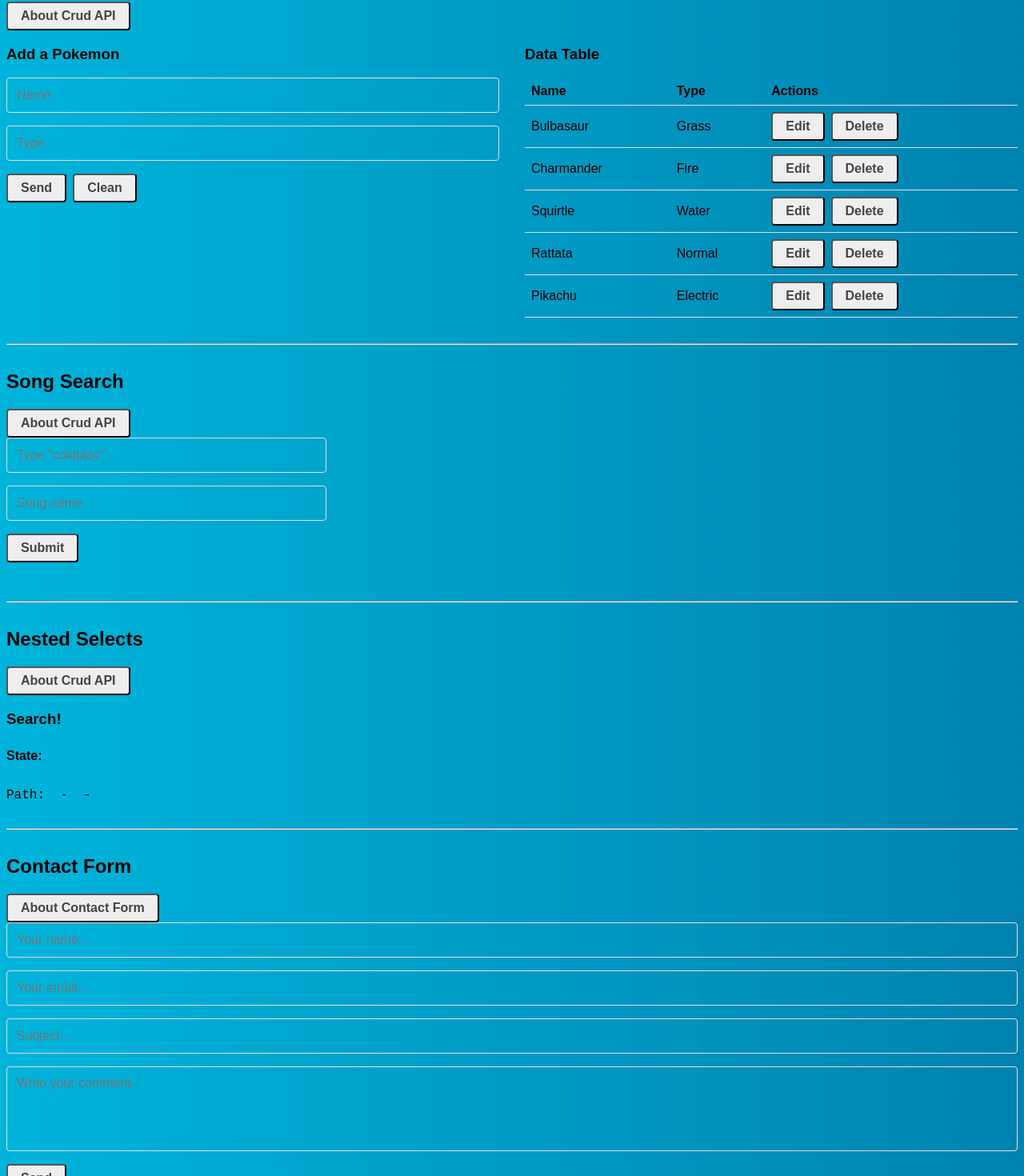
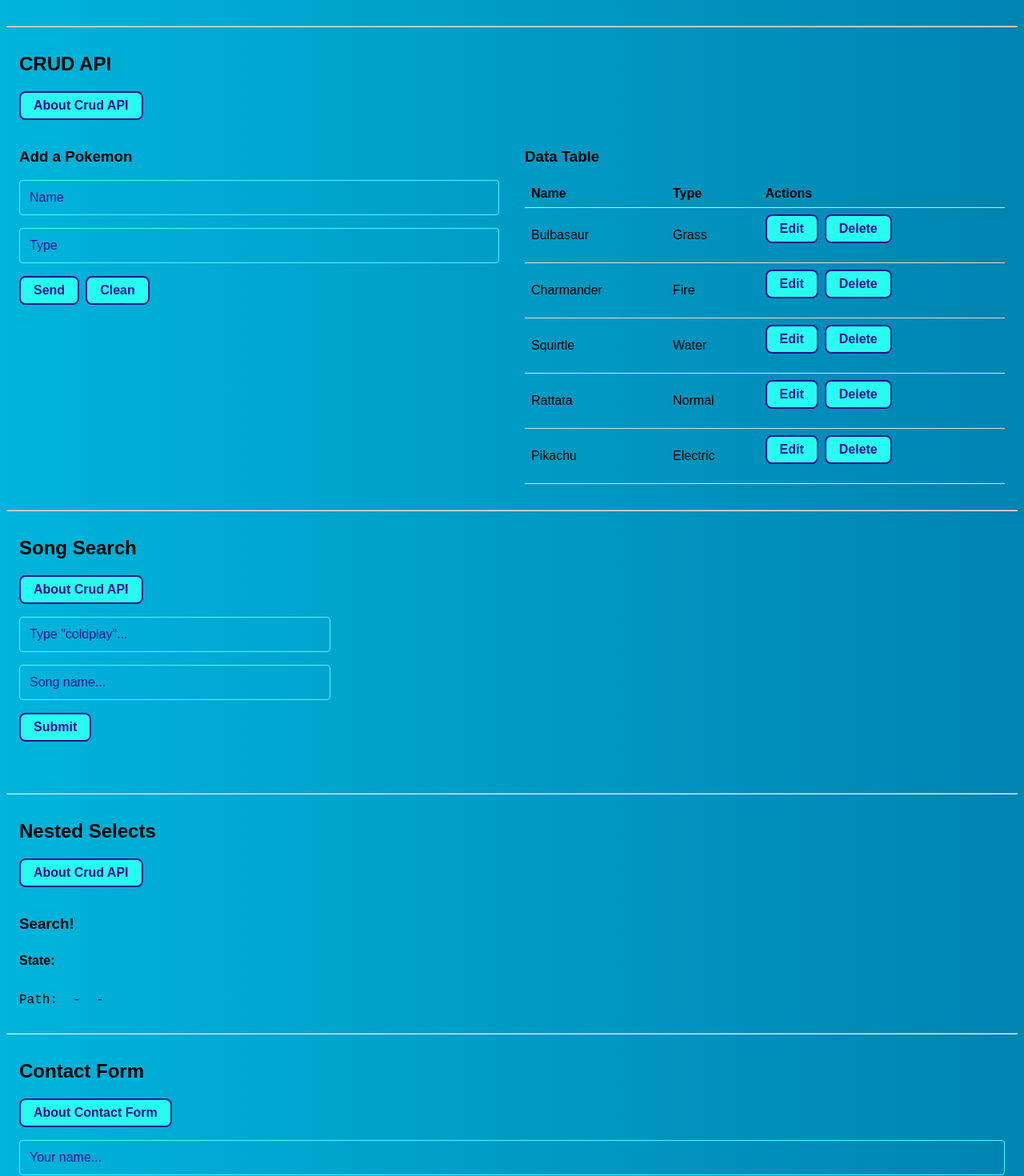
Before and after one commit to reche-git/02-React-Exercises, a React (Create React App) app: page / in a window 1280 px wide. Shown: the part 785-2255 px from the top of the page at 80% size. Built offline with nearby package versions, Linux system fonts and the light colour scheme; no server answers; data requests are answered from the project's data file.

Commit message:
margins on components

```diff
--- a/src/components/ContactForm.js
+++ b/src/components/ContactForm.js
@@ -62,7 +62,7 @@ const ContactForm = () => {
   const [isOpen, openModal, closeModal] = useModal(false);
 
   return (
-    <div>
+    <div className="ComponentContainer">
       <h2>Contact Form</h2>
       <button className="btn btn-primary btn-lg" onClick={openModal}>
         About Contact Form
--- a/src/components/CrudApi.js
+++ b/src/components/CrudApi.js
@@ -99,7 +99,7 @@ export const CrudApi = () => {
   };
 
   return (
-    <div>
+    <div className="ComponentContainer">
       <h2>CRUD API</h2>
 
       <button className="btn btn-primary btn-lg" onClick={openModal}>
--- a/src/components/CrudApp.js
+++ b/src/components/CrudApp.js
@@ -60,7 +60,7 @@ export const CrudApp = () => {
   };
 
   return (
-    <div>
+    <div className="ComponentContainer">
       <h2>CRUD App</h2>
       <button className="btn btn-primary btn-lg" onClick={openModal}>
         About Crud App
--- a/src/components/Modal.css
+++ b/src/components/Modal.css
@@ -54,7 +54,6 @@
   color: white;
   justify-content: center;
   align-items: center;
-  margin: 0;
 }
 
 .ExplinationModal h3 {
--- a/src/components/Modals.js
+++ b/src/components/Modals.js
@@ -12,7 +12,7 @@ const Modals = () => {
   const [isOpenPortal, openModalPortal, closeModalPortal] = useModal(false);
 
   return (
-    <div>
+    <div className="ComponentContainer">
       <h2>Modals</h2>
       <button onClick={openModal1}>Modal 1</button>
       <Modal isOpen={isOpenModal1} closeModal={closeModal1}>
@@ -26,7 +26,17 @@ const Modals = () => {
           </p>
           <p>In this first section you will find:</p>
           <ul>
-            <li>A simple use of hooks to create a Modal</li>
+            <li>
+              A simple use of hooks to create a Modal{" "}
+              <a
+                href="https://github.com/reche-git/02-React-Exercises/tree/master/src/hooks"
+                rel="noreferrer"
+                target="_blank"
+              >
+                (check them on Github){" "}
+              </a>
+              .
+            </li>
             <li>
               How simple is to pass components inside Modals. Modal Contact and
               Modal Song do that!
--- a/src/components/SelectsAnidados.js
+++ b/src/components/SelectsAnidados.js
@@ -10,7 +10,7 @@ export const SelectsAnidados = () => {
   const [isOpen, openModal, closeModal] = useModal(false);
 
   return (
-    <div>
+    <div className="ComponentContainer">
       <h2>Nested Selects</h2>
       <button className="btn btn-primary btn-lg" onClick={openModal}>
         About Crud API
--- a/src/components/SongSearch.js
+++ b/src/components/SongSearch.js
@@ -53,7 +53,7 @@ export const SongSearch = () => {
   };
 
   return (
-    <div>
+    <div className="ComponentContainer">
       <h2>Song Search</h2>
 
       <button className="btn btn-primary btn-lg" onClick={openModal}>
--- a/src/index.css
+++ b/src/index.css
@@ -12,10 +12,14 @@ html {
   box-sizing: inherit;
 }
 
+.ComponentContainer {
+  margin: 1rem;
+}
+
 input[type="text"],
 input[type="email"],
 textarea {
-  border: thin solid #dedede;
+  border: thin solid rgb(69, 252, 252);
   border-radius: 0.25rem;
   padding: 0.75rem;
   margin-bottom: 1rem;
@@ -27,6 +31,18 @@ textarea {
   background-color: transparent;
 }
 
+input[type="text"]::placeholder {
+  color: rgb(42, 19, 141);
+}
+
+input[type="email"]::placeholder {
+  color: rgb(42, 19, 141);
+}
+
+textarea::placeholder {
+  color: rgb(42, 19, 141);
+}
+
 textarea {
   font-family: inherit;
   resize: none;
@@ -35,13 +51,13 @@ textarea {
 button,
 input[type="submit"],
 input[type="reset"] {
-  border: thinsolid #444;
-  border-radius: 0.25rem;
+  border: 2px solid rgb(42, 19, 141);
+  border-radius: 0.5rem;
   padding: 0.5rem 1rem;
-  margin: 0 0.5rem 0 0;
+  margin: 0 0.5rem 1rem 0;
   display: inline-block;
-  background-color: #eee;
-  color: #444;
+  background-color: #28fcf1;
+  color: rgb(42, 19, 141);
   font-weight: bold;
   font-size: 1rem;
   line-height: 1;
@@ -50,6 +66,12 @@ input[type="reset"] {
   text-align: center;
   vertical-align: middle;
   cursor: pointer;
+}
+
+button:hover {
+  background: #51fff6;
+  box-shadow: inset 0px 0px 5px #007c76;
+  outline: none;
 }
 
 form {
@@ -76,7 +98,7 @@ label {
 }
 
 select {
-  border: thin solid #dedede;
+  border: thin solid rgb(69, 252, 252);
   border-radius: 0.25rem;
   padding: 0.5rem;
   margin: 0 0 0.5rem 0;
```
